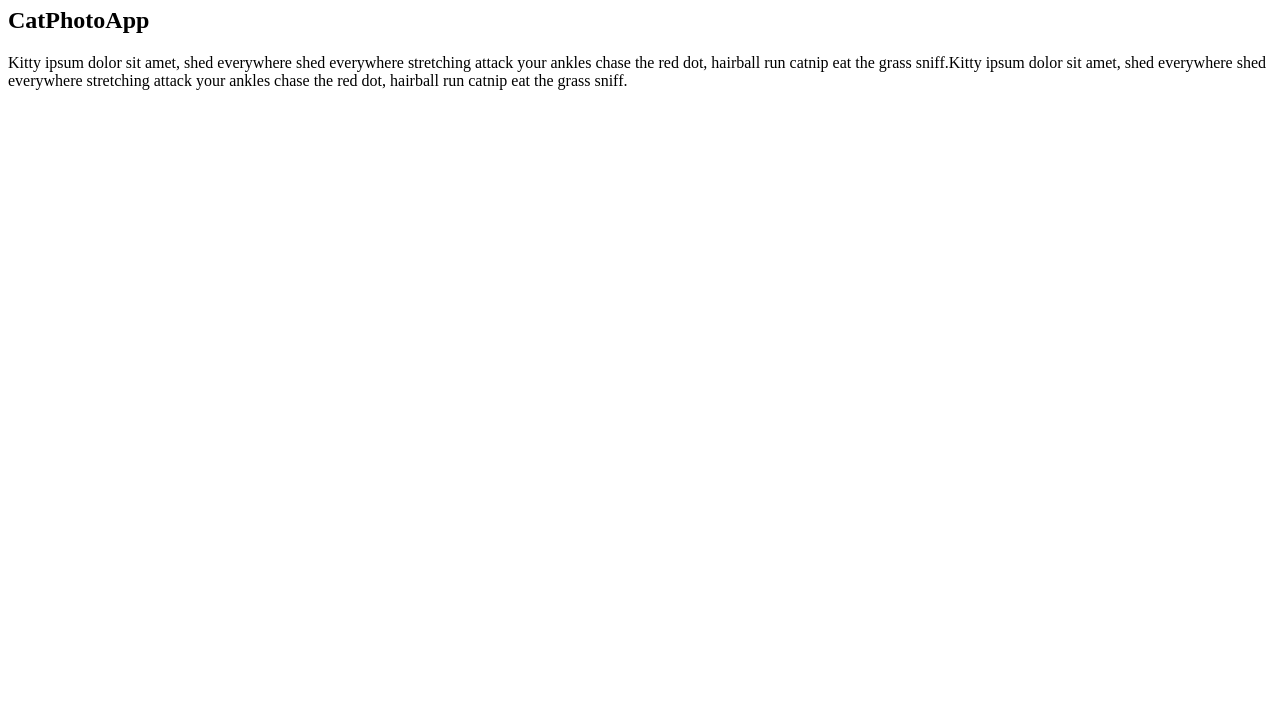
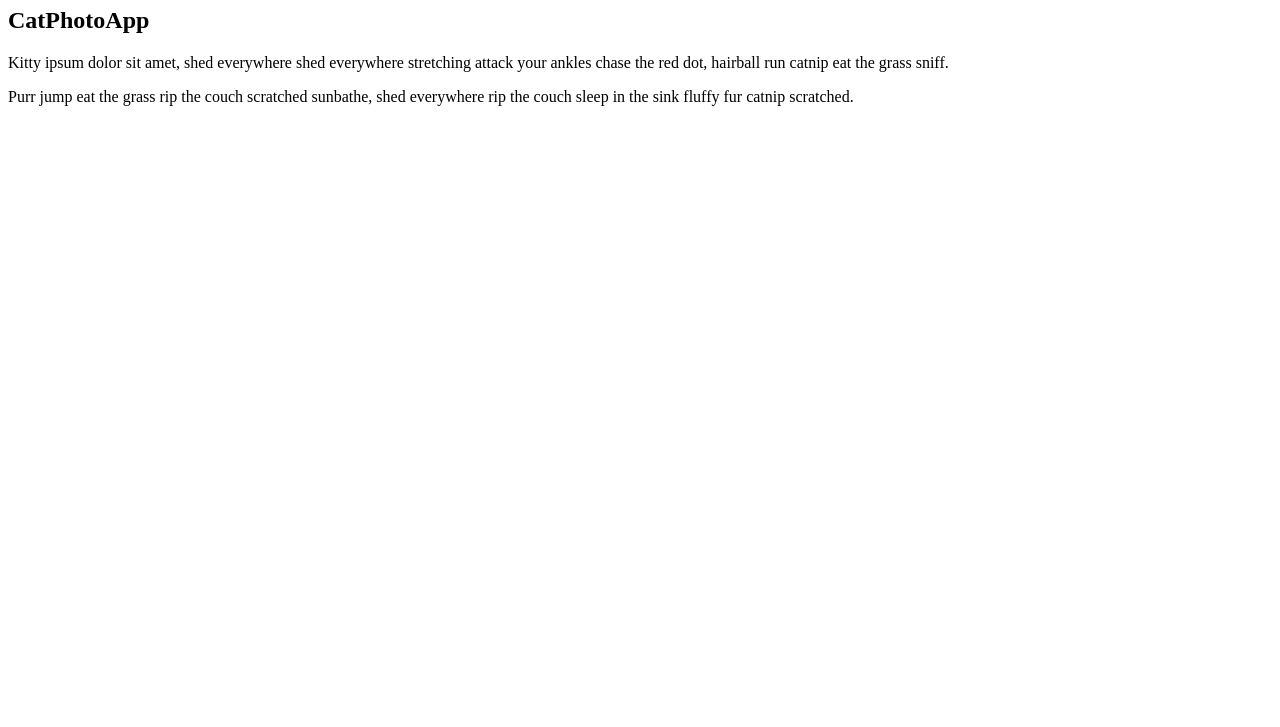
Before and after one commit to mccrackenaw/html_and_css, a plain HTML site: page index.html in a window 1280 px wide. Shown: the part 73-800 px from the top of the page. Drawn offline with Linux system fonts and the light colour scheme.

Commit message:
nest 2 paragrah tags in main tag

```diff
--- a/index.html
+++ b/index.html
@@ -9,11 +9,14 @@
 <body>
     <h1>Hello</h1>
     <h2>CatPhotoApp</h2>
-<p>Kitty ipsum dolor sit amet, shed everywhere shed
-  everywhere stretching attack your ankles chase the red dot,
-  hairball run catnip eat the grass sniff.Kitty ipsum dolor sit amet,
-  shed everywhere shed everywhere stretching attack your ankles chase
-  the red dot, hairball run catnip eat the grass sniff.</p>
+    <main>
+        <p>Kitty ipsum dolor sit amet, shed everywhere shed everywhere stretching attack your ankles chase the red dot, hairball run catnip eat the grass sniff.</p>
+
+        <p>Purr jump eat the grass rip the couch scratched sunbathe, shed everywhere rip the couch sleep in the sink fluffy fur catnip scratched.</p>
+        </main>
+
+
+
 
 </body>
 </html>
```
